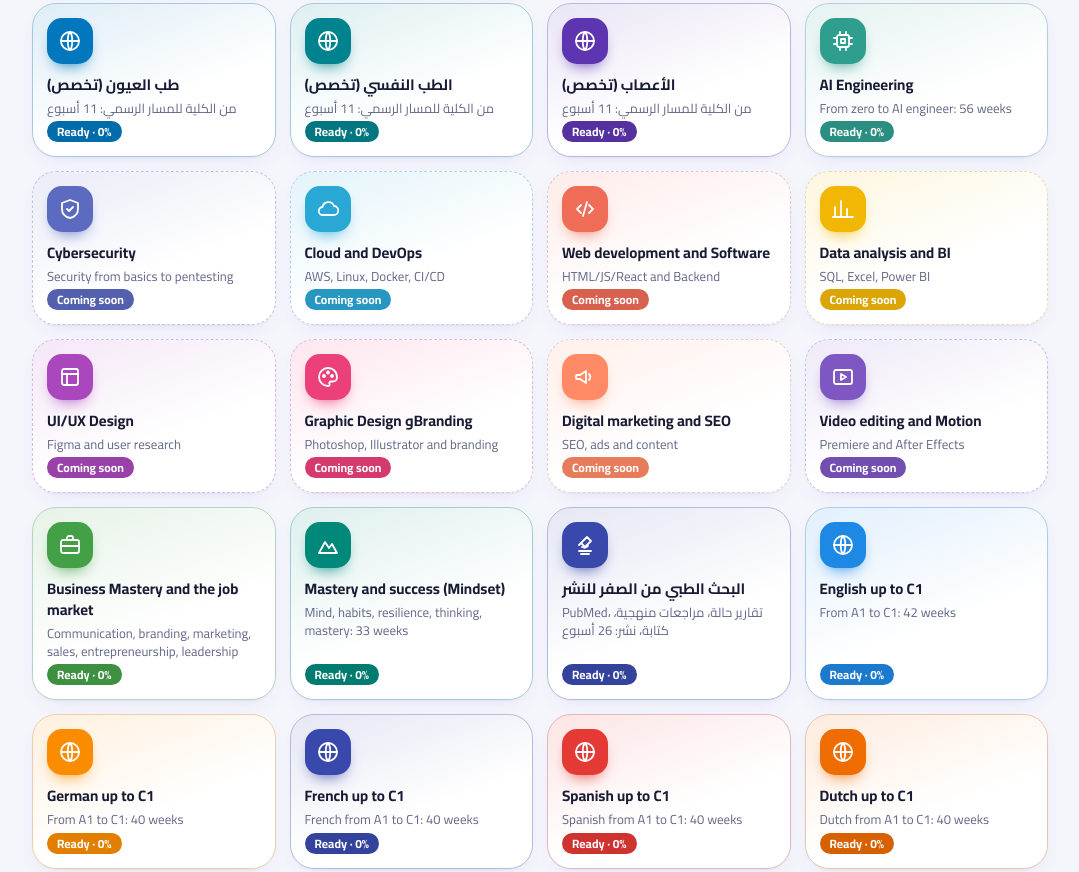
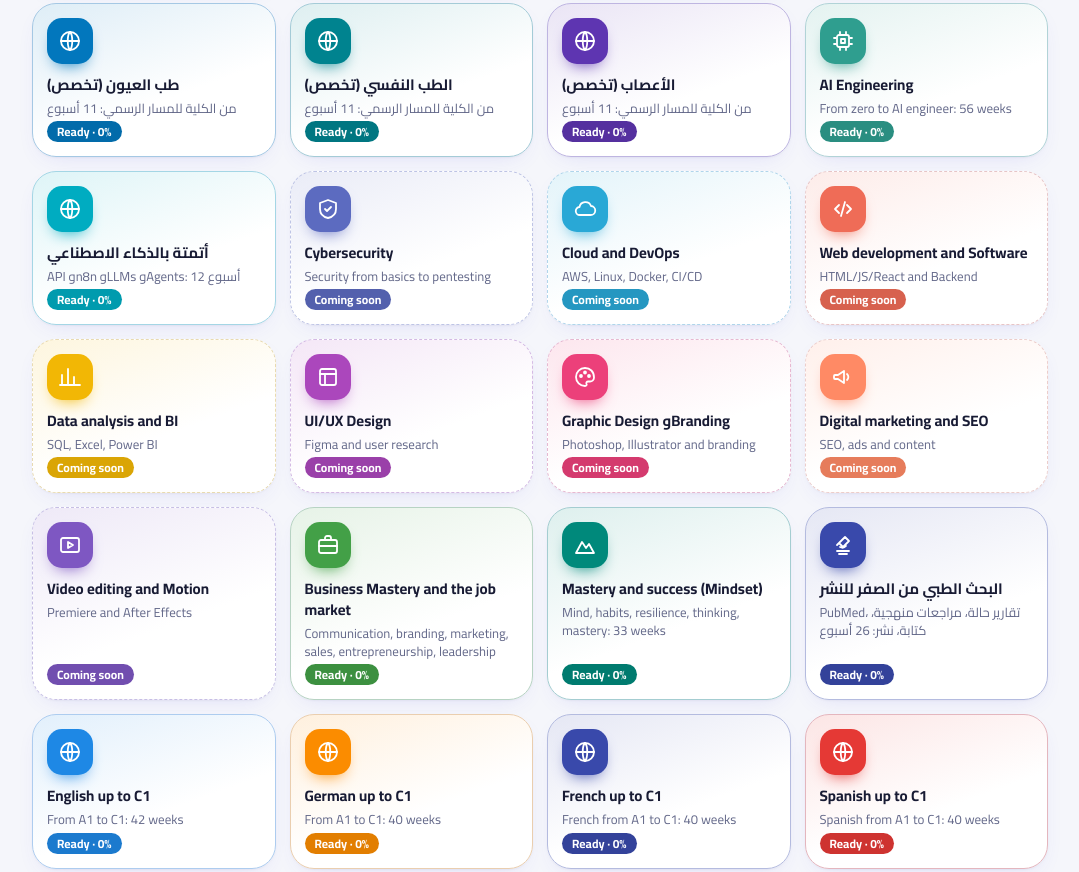
Before and after one commit to khaled-ai-roadmap/khaled-ai-roadmap.github.io, a plain HTML site: page index.html in a window 1280 px wide. Shown: the part 1729-2601 px from the top of the page, without its empty margins (152-1231 px from the left). Drawn offline with Linux system fonts and the light colour scheme.

Commit message:
Add missing script tag for app.js

```diff
--- a/index.html
+++ b/index.html
@@ -105,6 +105,7 @@ h1,h2,h3{font-weight:800;letter-spacing:0}h2{font-size:24px}
 <script src="data_sp3.js"></script>
 <script src="data_sp4.js"></script>
 <script src="data_clin.js"></script>
+<script src="data_aut.js"></script>
 <script src="data_sp1.js"></script>
 <script src="data_exm.js"></script>
 <script src="data_car.js"></script>
```
